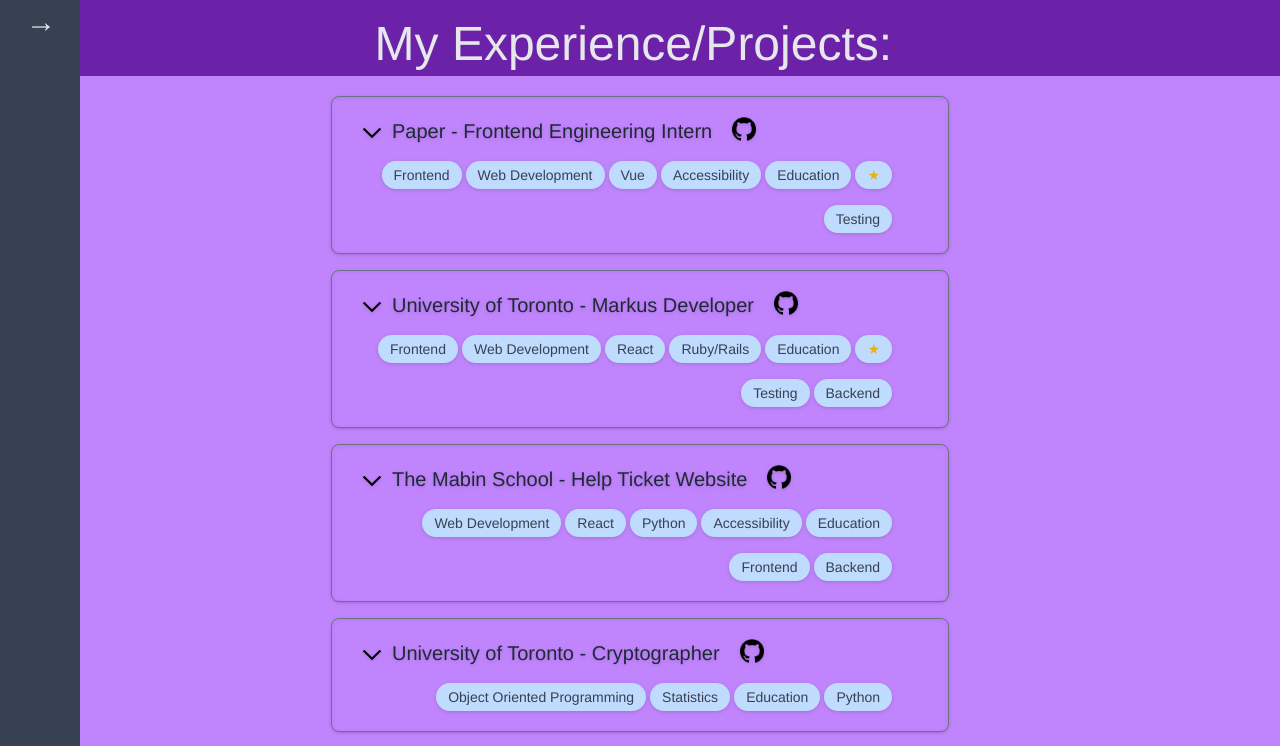
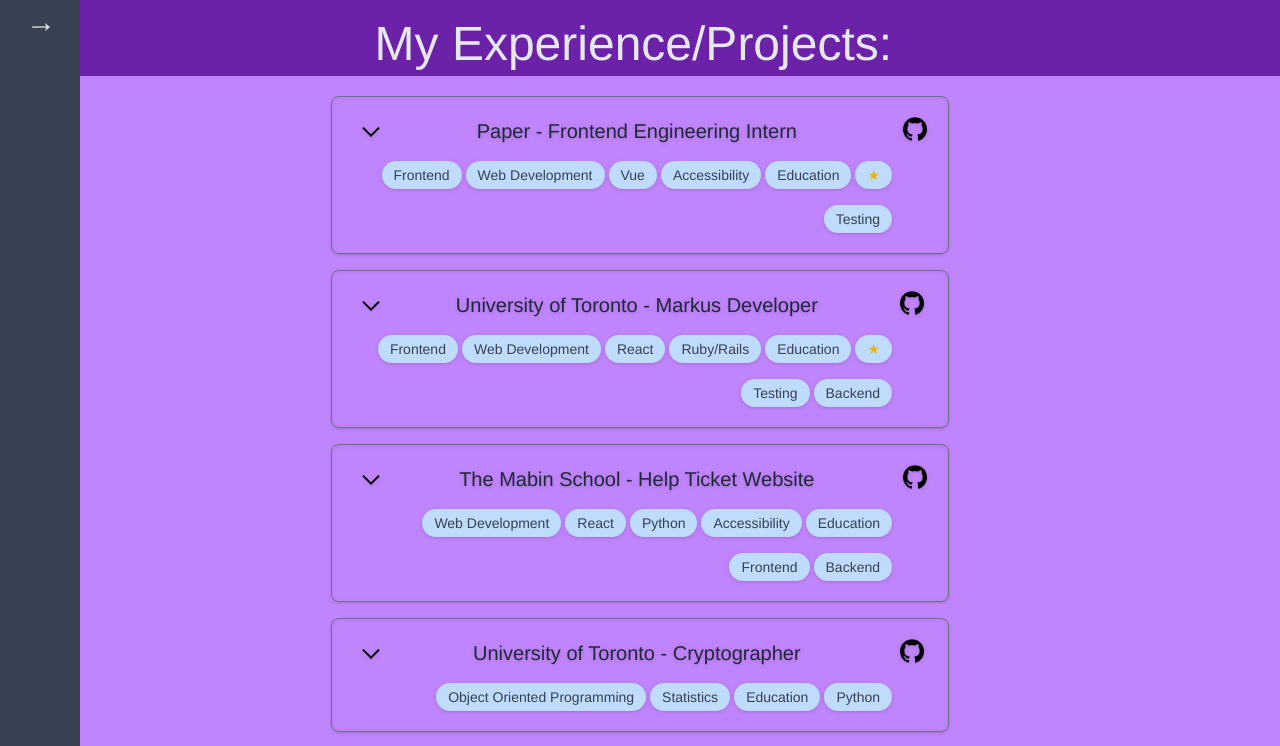
Before and after one commit to WeissSa/portfolio, a Vue app: page /#/ in a window 1280 px wide. Shown: the top 746 px of the page. Built offline with nearby package versions, Linux system fonts and the light colour scheme.

Commit message:
fixed css on chrome

```diff
--- a/src/components/PostPreview.vue
+++ b/src/components/PostPreview.vue
@@ -11,16 +11,18 @@
           <img v-if="isExpanded" alt="caret up" src="../assets/caret-up.svg" />
           <img v-else alt="caret dpwn" src="../assets/caret-down.svg" />
         </p>
-        <h2
-          class="text-gray-800 text-sm md:text-xl text-left md:text-center md:pb-12"
-        >
-          {{ title }}
-        </h2>
+        <div class="sm:w-[29rem] md:w-[32rem]">
+          <h2
+            class="text-gray-800 text-sm sm:text-xl text-left md:text-center whitespace-pre-wrap md:pb-12"
+          >
+            {{ title }}
+          </h2>
+        </div>
         <a v-if="repo !== '/private'" :href="repo">
           <img
             alt="github logo"
             src="../assets/GitHub.png"
-            class="w-6 ml-5 hidden md:block"
+            class="w-6 sm:mr-10 hidden md:ml-5 sm:flex float-right"
             @click="handleExpansion"
           />
         </a>
@@ -28,7 +30,7 @@
           <img
             alt="github logo"
             src="../assets/GitHub.png"
-            class="w-6 sm:mr-10 md:ml-5 hidden sm:block"
+            class="w-6 sm:mr-10 md:ml-5 hidden sm:flex"
             @click="handleExpansion"
           />
         </router-link>
```
